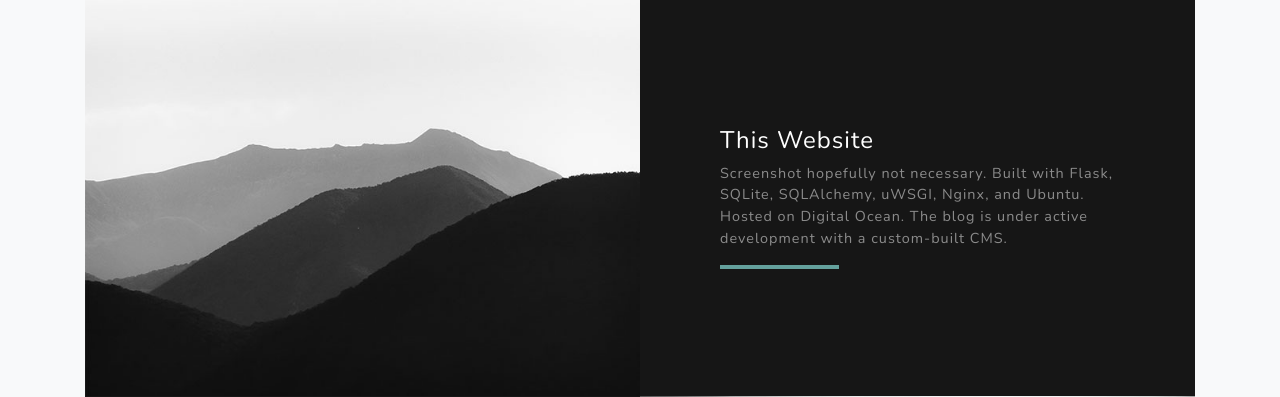
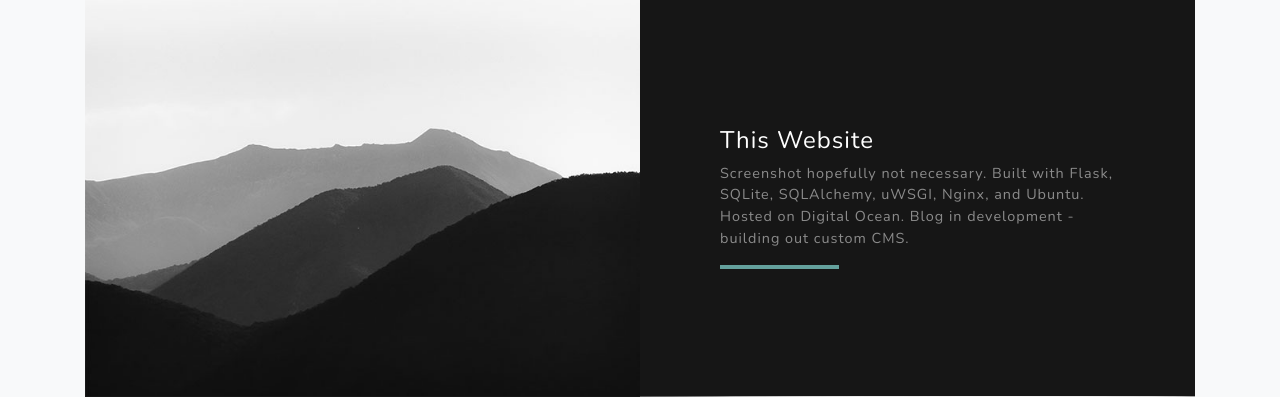
Before and after one commit to hansolo580/lukewilley, a Flask app: page / in a window 1280 px wide. Shown: the part 2614-3011 px from the top of the page. Run offline with Flask 2, Linux system fonts and the light colour scheme; parts of the project's set-up code (start-up, migrations or seed data) failed here and were passed over; some libraries are stand-ins or nearby versions.

Commit message:
Link cleanup, removed some old comments

```diff
--- a/templates/blog/post.html
+++ b/templates/blog/post.html
@@ -67,14 +67,12 @@
                         </div>
                     </div>-->
                     <!-- Side Widget -->
-                    <!--
                     <div class="card my-4">
                         <h5 class="card-header text-secondary">Links</h5>
                         <div class="card-body">
 
                         </div>
                     </div>
-                    -->
                 </div>
             </div>
             <!-- /.row -->
--- a/templates/home/index.html
+++ b/templates/home/index.html
@@ -60,8 +60,7 @@
               <div class="project-text w-100 my-auto text-center text-lg-left">
                 <h4 class="text-white">This Website</h4>
                 <p class="mb-0 text-white-50">Screenshot hopefully not necessary. Built with Flask, SQLite, SQLAlchemy,
-                    uWSGI, Nginx, and Ubuntu. Hosted on Digital Ocean. The blog is under active development with a
-                    custom-built CMS.</p>
+                    uWSGI, Nginx, and Ubuntu. Hosted on Digital Ocean. Blog in development - building out custom CMS.</p>
                 <hr class="d-none d-lg-block mb-0 ml-0">
               </div>
             </div>
```
